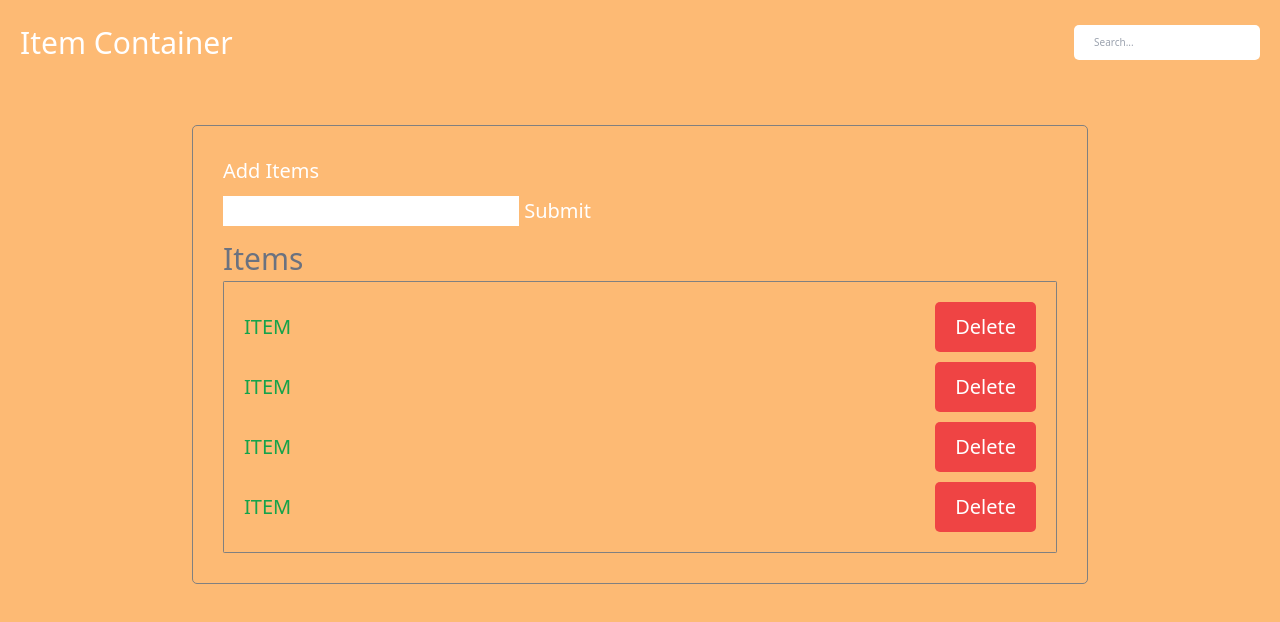
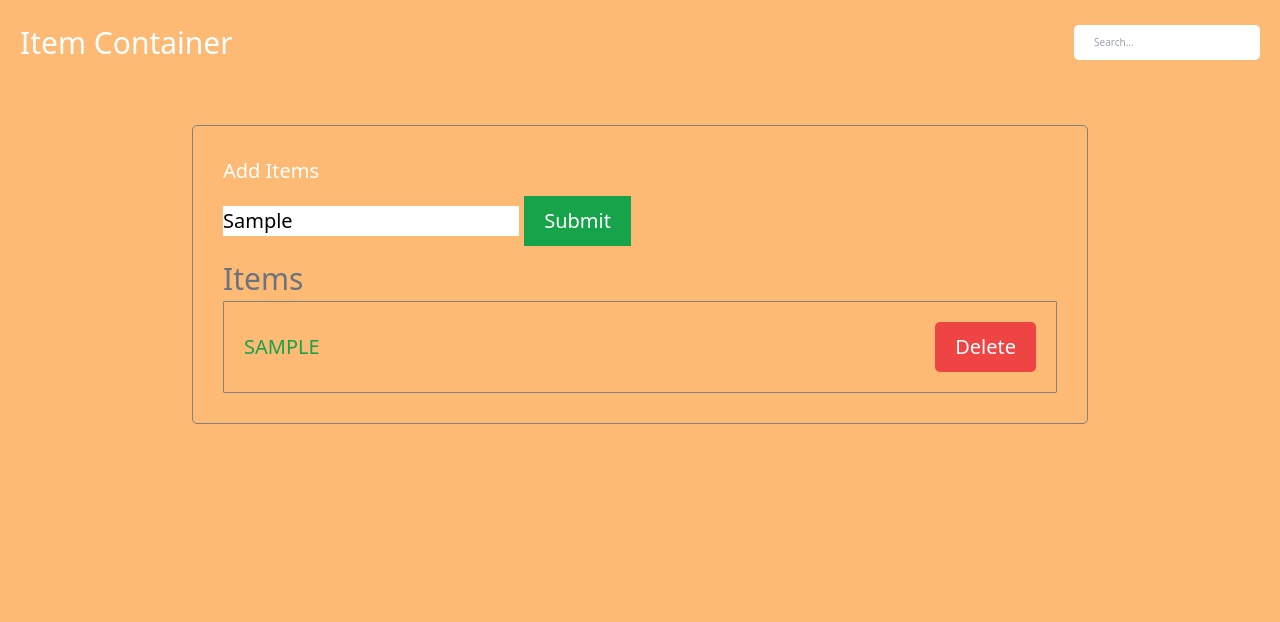
Before and after one commit to coolprogrammerarpit007/item-lister, a website: page src/index.html in a window 1280 px wide. Both pictures are taken after typing "Sample" into the empty fields and a click on the button "Submit". Drawn offline with Linux system fonts and the light colour scheme.

Commit message:
added the add product item feature to the project

```diff
--- a/src/index.html
+++ b/src/index.html
@@ -1,52 +1,46 @@
-<!doctype html>
+<!DOCTYPE html>
 <html class="text-[10px]">
   <head>
-  <meta charset="UTF-8">
-  <meta name="viewport" content="width=device-width, initial-scale=1.0">
-  <link href="./output.css" rel="stylesheet">
+    <meta charset="UTF-8" />
+    <meta name="viewport" content="width=device-width, initial-scale=1.0" />
+    <link href="./output.css" rel="stylesheet" />
   </head>
-<body class="bg-orange-300 m-0 p-0 box-border text-white flex flex-col gap-[4rem]">
+  <body
+    class="bg-orange-300 m-0 p-0 box-border text-white flex flex-col gap-[4rem]"
+  >
     <!-- Header Element -->
     <header class="header p-[2rem] flex justify-between items-center">
       <div class="title text-[3rem]">
         <h2>Item Container</h2>
       </div>
       <div class="search-box w-[50%] text-right">
-        <input type="text" placeholder="Search..." class="py-[1rem] px-[2rem] rounded-lg w-[30%]">
+        <input
+          type="text"
+          placeholder="Search..."
+          class="py-[1rem] px-[2rem] rounded-lg w-[30%]"
+        />
       </div>
     </header>
 
     <!-- Shopping Container -->
 
-   <div class="shopping-container gray-border w-[70%] m-auto p-[3rem] rounded-lg">
+    <div class="gray-border w-[70%] m-auto p-[3rem] rounded-lg">
       <div class="top-container flex flex-col gap-[1rem] text-[2rem]">
         <h3>Add Items</h3>
         <div class="add-items">
-            <input type="text" class="input-items">
-            <button id="submit">Submit</button>
+          <input type="text" class="input-items text-black" />
+          <button id="add" class="bg-green-600 text-white px-[2rem] py-[1rem]">Submit</button>
         </div>
         <div class="items-container">
           <h3 class="text-gray-500 capitalize text-[3rem]">Items</h3>
-            <ul class="gray-border p-[2rem] rounded-sm flex flex-col gap-[1rem]">
-                <div class="flex justify-between items-center">
-                    <li class="uppercase text-green-600">Item</li>
-                    <button class="bg-red-500 px-[2rem] py-[1rem] rounded-lg">Delete</button>
-                </div>
-                <div class="flex justify-between items-center">
-                    <li class="uppercase text-green-600">Item</li>
-                    <button class="bg-red-500 px-[2rem] py-[1rem] rounded-lg">Delete</button>
-                </div>
-                <div class="flex justify-between items-center">
-                    <li class="uppercase text-green-600">Item</li>
-                    <button class="bg-red-500 px-[2rem] py-[1rem] rounded-lg">Delete</button>
-                </div>
-                <div class="flex justify-between items-center">
-                    <li class="uppercase text-green-600">Item</li>
-                    <button class="bg-red-500 px-[2rem] py-[1rem] rounded-lg">Delete</button>
-                </div>
+          <ul
+            class="gray-border p-[2rem] rounded-sm flex flex-col gap-[1rem]"
+            id="shopping-list-container"
+          >
           </ul>
         </div>
       </div>
     </div>
   </body>
+  <script src="./index.js"></script>
 </html>
--- a/src/index.js
+++ b/src/index.js
@@ -0,0 +1,25 @@
+`use strict`;
+
+// {/* <li class="uppercase text-green-600">Item</li> */}
+// <button class="bg-red-500 px-[2rem] py-[1rem] rounded-lg">Delete</button>
+// Adding functuanility to add and remove the items
+
+let count = 1;
+let html = ``;
+const shoppingContainer = document.getElementById(`shopping-list-container`);
+const inputEl = document.querySelector(`.input-items`);
+const addBtn = document.getElementById(`add`);
+
+// Adding event listener to add items in the cart
+
+addBtn.addEventListener(`click`, (e) => {
+  html += `
+        <div class= "flex justify-between items-center" data-item-name = item-${count}>
+          <li class="uppercase text-green-600">${inputEl.value}</li>
+          <button class="bg-red-500 px-[2rem] py-[1rem] rounded-lg" data-item-name = item-${count}>Delete</button>
+        </div>
+    `;
+
+  shoppingContainer.innerHTML = html;
+  count++;
+});
--- a/tailwind.config.js
+++ b/tailwind.config.js
@@ -1,6 +1,6 @@
 /** @type {import('tailwindcss').Config} */
 module.exports = {
-  content: ["./src/index.html"],
+  content: ["./src/**/*.{html,js}"],
   theme: {
     extend: {},
   },
```
Also changed, not shown: src/output.css. Lines whose indentation alone changed are shown as unchanged.
